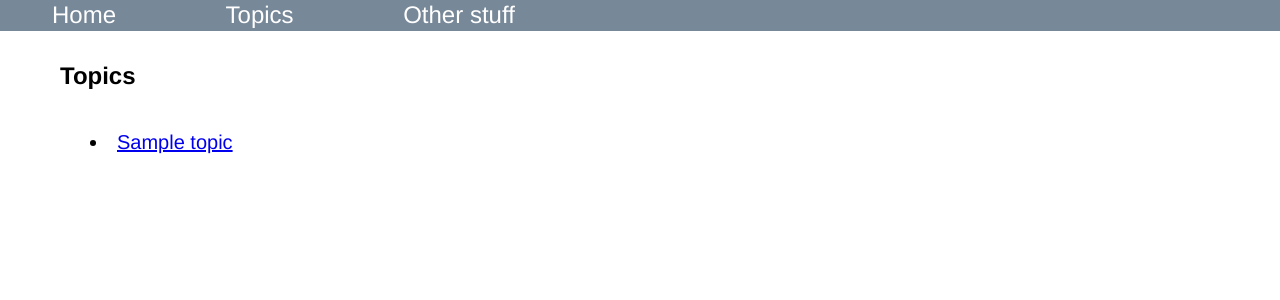
After one commit to gdsp/gdsp, a Django app: template core/templates/topics/index.html in a window 1280 px wide. The commit adds this page. Shown: the top 300 px of the page. Run offline with Django 3.2, Linux system fonts and the light colour scheme; the template is opened without the code that fills it: values that come from a table or form of the project are taken from there, others are empty; tables that the repository leaves empty hold one stand-in row (values such as "Sample post"); parts of the project's set-up code (start-up, migrations or seed data) failed here and were passed over.

Commit message:
Rename 'lessons' to 'topics' throughout

```diff
--- a/core/admin.py
+++ b/core/admin.py
@@ -1,5 +1,5 @@
 from django.contrib import admin
-from models import Lesson, MarkdownElement, CodeElement, ImageElement
+from models import Topic, MarkdownElement, CodeElement, ImageElement
 
 class MarkdownElementInline(admin.StackedInline):
     model = MarkdownElement
@@ -10,14 +10,14 @@ class CodeElementInline(admin.StackedInline):
 class ImageElementInline(admin.StackedInline):
     model = ImageElement
 
-class LessonAdmin(admin.ModelAdmin):
+class TopicAdmin(admin.ModelAdmin):
     inlines = [
             MarkdownElementInline,
             CodeElementInline,
             ImageElementInline,
     ]
 
-admin.site.register(Lesson, LessonAdmin)
+admin.site.register(Topic, TopicAdmin)
 admin.site.register(MarkdownElement)
 admin.site.register(CodeElement)
 admin.site.register(ImageElement)
--- a/core/models.py
+++ b/core/models.py
@@ -5,12 +5,12 @@ from pygments import highlight
 from pygments.lexers import guess_lexer
 from pygments.formatters import HtmlFormatter
 
-class BaseLessonElement(models.Model):
+class BaseTopicElement(models.Model):
     """
-    A base class for the elements that go into a lesson, such as
-    text, images etc. The description attribute should describe to an
-    administrator putting together a lesson what the subject matter
-    of the element is.
+    A base class for the elements that go into a topic, such as text,
+    images etc. The description attribute should describe to an
+    administrator putting together a topic what the subject matter of
+    the element is.
 
     Inheriting classes must implement a to_html() instance method
     which renders an HTML representation of the element suitable to be
@@ -18,11 +18,11 @@ class BaseLessonElement(models.Model):
     """
 
     description = models.CharField(max_length=255)
-    lesson = models.ForeignKey('Lesson', related_name='elements')
+    topic = models.ForeignKey('Topic', related_name='elements')
 
     # model_utils.managers.InheritanceManager allows us to fetch subclass
     # objects as instances of those subclasses rather than as instances of
-    # BaseLessonElement. This means that the correct to_html() method will be
+    # BaseTopicElement. This means that the correct to_html() method will be
     # called in our views.
     objects = InheritanceManager()
 
@@ -32,9 +32,9 @@ class BaseLessonElement(models.Model):
     def __unicode__(self):
         return self.description
 
-class MarkdownElement(BaseLessonElement):
+class MarkdownElement(BaseTopicElement):
     """
-    A lesson element containing text written in the Markdown
+    A topic element containing text written in the Markdown
     markup language.
     """
 
@@ -46,9 +46,9 @@ class MarkdownElement(BaseLessonElement):
     class Meta:
         verbose_name = 'text element'
 
-class CodeElement(BaseLessonElement):
+class CodeElement(BaseTopicElement):
     """
-    A lesson element containing example code. The returned HTML is produced
+    A topic element containing example code. The returned HTML is produced
     by Pygments attempting to guess the programming language and add markup
     for syntax highlighting.
     """
@@ -58,9 +58,9 @@ class CodeElement(BaseLessonElement):
     def to_html(self):
         return highlight(self.code, guess_lexer(self.code), HtmlFormatter())
 
-class ImageElement(BaseLessonElement):
+class ImageElement(BaseTopicElement):
     """
-    A lesson element containing an image and, optionally, a caption.
+    A topic element containing an image and, optionally, a caption.
     The returned HTML wraps the image and caption (if present) in
     a figure element.
     """
@@ -77,7 +77,7 @@ class ImageElement(BaseLessonElement):
         html += u'</figure>'
         return html
 
-class Lesson(models.Model):
+class Topic(models.Model):
     title = models.CharField(max_length=255)
 
     def __unicode__(self):
--- /dev/null
+++ b/core/templates/topics/index.html
@@ -0,0 +1,18 @@
+{% extends 'base.html' %}
+{% load i18n %}
+
+{% block title %}{{ block.super }} | {% trans 'Topics' %}{% endblock %}
+
+{% block content %}
+
+<h1>{% trans 'Topics' %}</h1>
+
+<ul>
+  {% for topic in topics %}
+    <li>
+      <a href="{% url 'topic' topic.id %}">{{ topic.title }}</a>
+    </li>
+  {% endfor %}
+</ul>
+
+{% endblock %}
--- a/core/templates/lessons/lesson.html
+++ b/core/templates/topics/topic.html
@@ -1,6 +1,6 @@
 {% extends 'base.html' %}
 
-{% block title %}{{ block.super }} | {{ lesson.title }}{% endblock %}
+{% block title %}{{ block.super }} | {{ topic.title }}{% endblock %}
 
 {% block content %}
 
--- a/core/urls.py
+++ b/core/urls.py
@@ -1,8 +1,8 @@
 from django.conf.urls import patterns, include, url
 
-from views import LessonsListView, LessonDetailView
+from views import TopicsListView, TopicDetailView
 
 urlpatterns = patterns('',
-    url(r'^$', LessonsListView.as_view(), name='lessons'),
-    url(r'^(?P<pk>\d+)', LessonDetailView.as_view(), name='lesson'),
+    url(r'^$', TopicsListView.as_view(), name='topics'),
+    url(r'^(?P<pk>\d+)', TopicDetailView.as_view(), name='topic'),
 )
--- a/gdsp/urls.py
+++ b/gdsp/urls.py
@@ -9,7 +9,7 @@ urlpatterns = patterns('',
     # Examples:
     # url(r'^$', 'gdsp.views.home', name='home'),
 
-    url(r'^lessons/', include('core.urls')),
+    url(r'^topics/', include('core.urls')),
     url(r'^admin/', include(admin.site.urls)),
 )
 
--- a/templates/base.html
+++ b/templates/base.html
@@ -12,7 +12,7 @@
     <nav>
       <ul>
         <li><a href="#">{% trans 'Home' %}</a></li>
-        <li><a href="{% url 'lessons' %}">{% trans 'Lessons' %}</a></li>
+        <li><a href="{% url 'topics' %}">{% trans 'Topics' %}</a></li>
         <li><a href="#">{% trans 'Other stuff' %}</a></li>
     </nav>
     {# for submenus and such #}
```
Also changed, not shown: core/templates/lessons/index.html (deleted, +0 -18 lines), core/views.py (+12 -12 lines), core/migrations/0006_auto__del_baselessonelement__del_lesson__add_topic__add_basetopiceleme.py (added).
